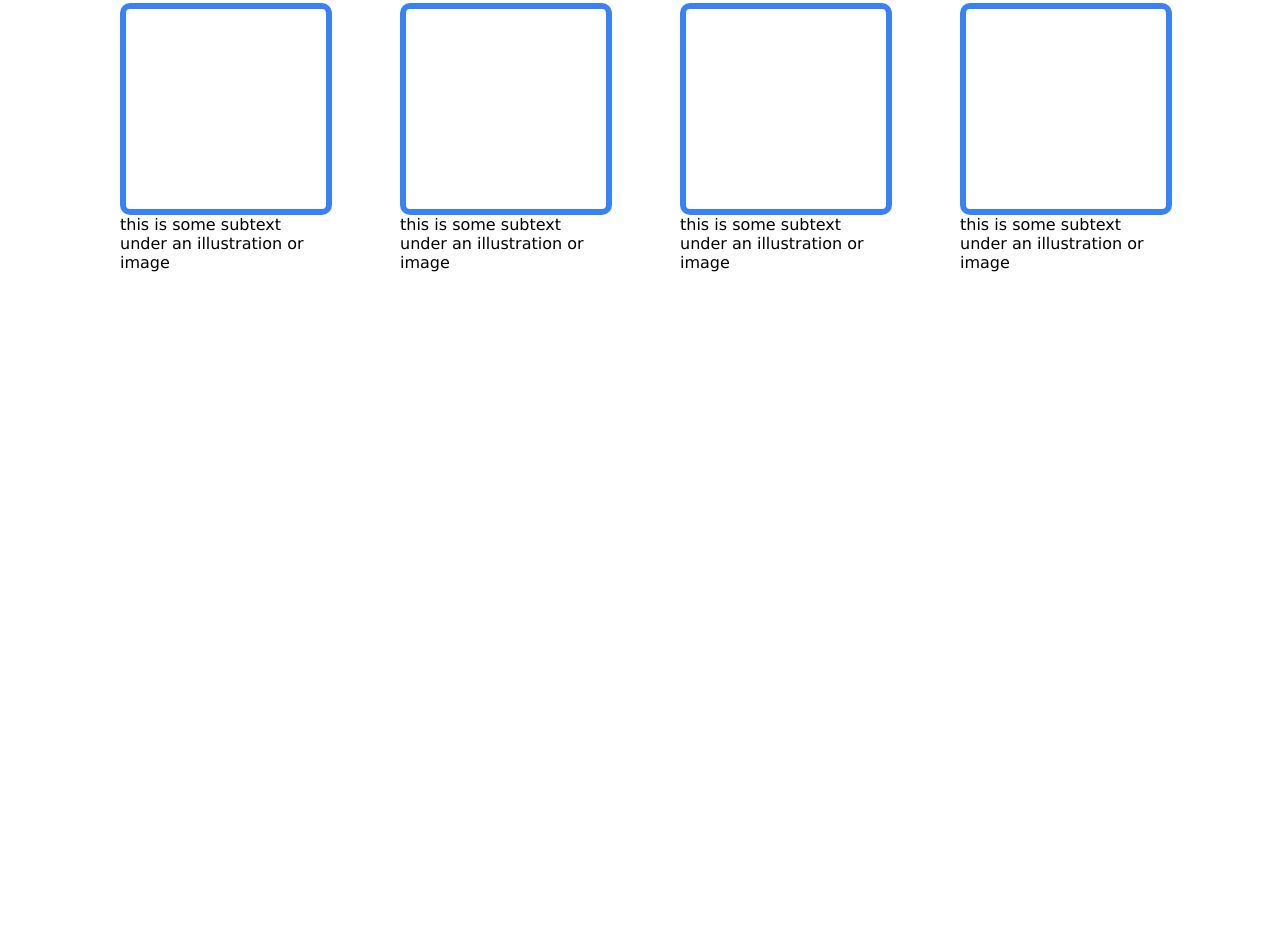
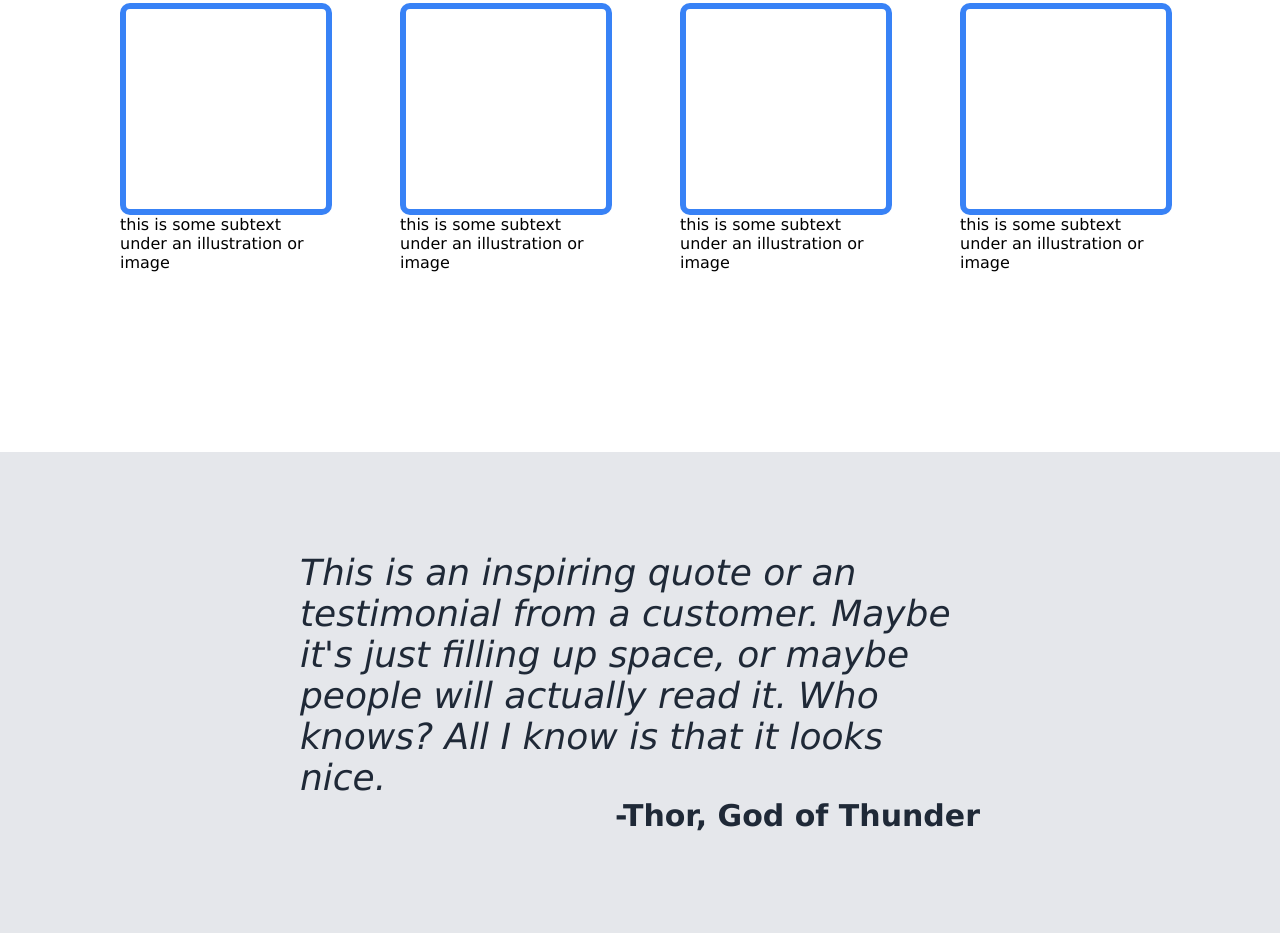
Before and after one commit to dodoburner/Project-Landing-Page, a plain HTML site: page index.html in a window 1280 px wide. Shown: the part 841-1774 px from the top of the page. Before the commit the page ends 1293 px from the top, so only its background shows below. Drawn offline with Linux system fonts and the light colour scheme.

Commit message:
Created section3

```diff
--- a/index.html
+++ b/index.html
@@ -47,10 +47,13 @@
         <div class="box"></div>
         <div class="txt">this is some subtext under an illustration or image</div>
     </div>
-
         </div>
 
+    </div>
 
+    <div class="section3">
+       <div>This is an inspiring quote or an testimonial from a customer. Maybe it's just filling up space, or maybe people will actually read it. Who knows? All I know is that it looks nice.</div>
+       <div class="quotee">-Thor, God of Thunder</div>
     </div>
 
 
--- a/styles.css
+++ b/styles.css
@@ -104,7 +104,22 @@ button {
      font-weight: normal;
      margin-top: 40px;
 
+ }
 
-
+ .section3 {
+     display: flex;
+     flex-direction: column;
+     align-items: flex-end;
+     padding: 100px 300px;
+     background-color: #E5E7EB;
+     font-size: 36px ;
+     color:#1F2937 ;
+     font-style: italic;
 
  }
+
+ .quotee {
+     font-style: normal;
+     font-weight: bold;
+     font-size: 30px
+ }
```
